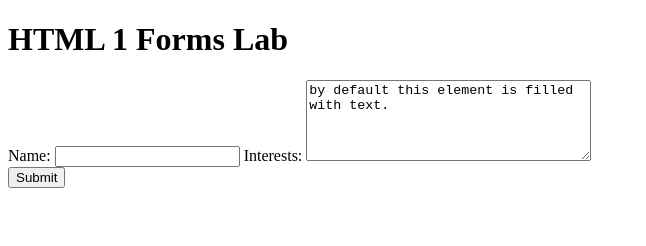
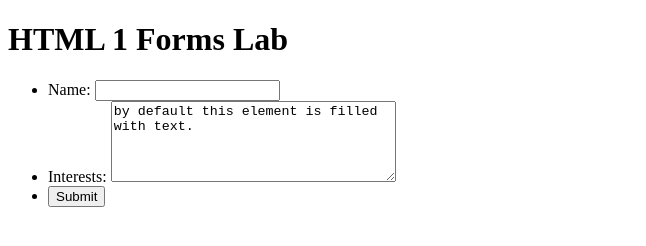
Before and after one commit to sarwat-kazmi/sarwat-kazmi.github.io, a plain HTML site: page lab_6/index.html in a window 1280 px wide. Shown: the whole page, without its empty margins (0-646 px from the left). Drawn offline with Linux system fonts and the light colour scheme.

Commit message:
added header class for h1

```diff
--- a/lab_6/index.html
+++ b/lab_6/index.html
@@ -2,24 +2,33 @@
 <html lang="en">
   <head>
     <title>Forms Lab</title>
+    <link rel="stylesheet" type="text/css" href="form_styles.css"/>
   </head>
   <body>
     <div class="wrapper">
       <div class="container">
-        <div>
+        <div class="header">
           <h1>HTML 1 Forms Lab</h1>
         </div>
         <div>
           <!-- question 5 -->
           <form action="https://nameless-thicket-21836.herokuapp.com/lab" method="post">
+            <ul>
+              <li>
                 <!-- question 2 -->
                 <label for="name">Name:</label>
                 <input type="text" id="name">
+              </li>
+              <li>
                 <!-- question 3 -->
                 <label for="interests">Interests:</label>
                 <textarea name="interests" id="interests" cols="33" rows="5">by default this element is filled with text.</textarea><br />
+              </li>
+              <li class="button">
                 <!-- question 4 -->
-            <button class="button" type="submit">Submit</button>
+              <button type="submit">Submit</button>
+              </li>
+            </ul>
           </form>
         </div>
       </div>
```
Lines whose indentation alone changed are shown as unchanged.
